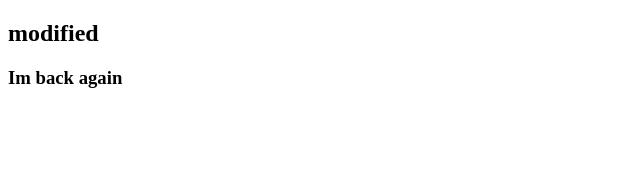
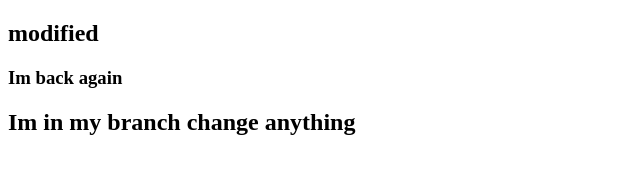
Before and after one commit to Saifullah00/practicing, a plain HTML site: page myindex.html in a window 1280 px wide. Shown: the whole page, without its empty margins (0-640 px from the left). Drawn offline with Linux system fonts and the light colour scheme.

```diff
--- a/myindex.html
+++ b/myindex.html
@@ -9,5 +9,6 @@
 <body>
     <h2>modified</h2>
     <h3>Im back again</h3>
+    <h2>Im in my branch change anything</h2>
 </body>
 </html>
```
